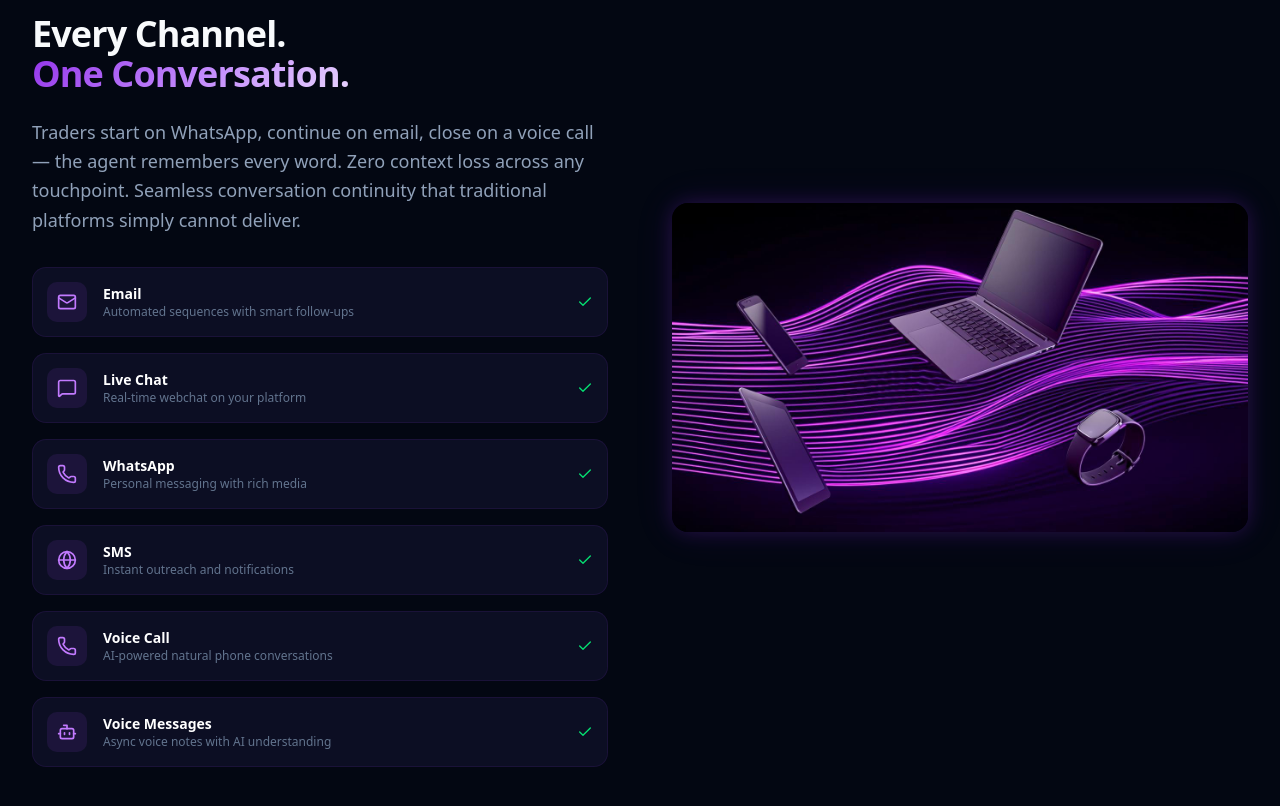
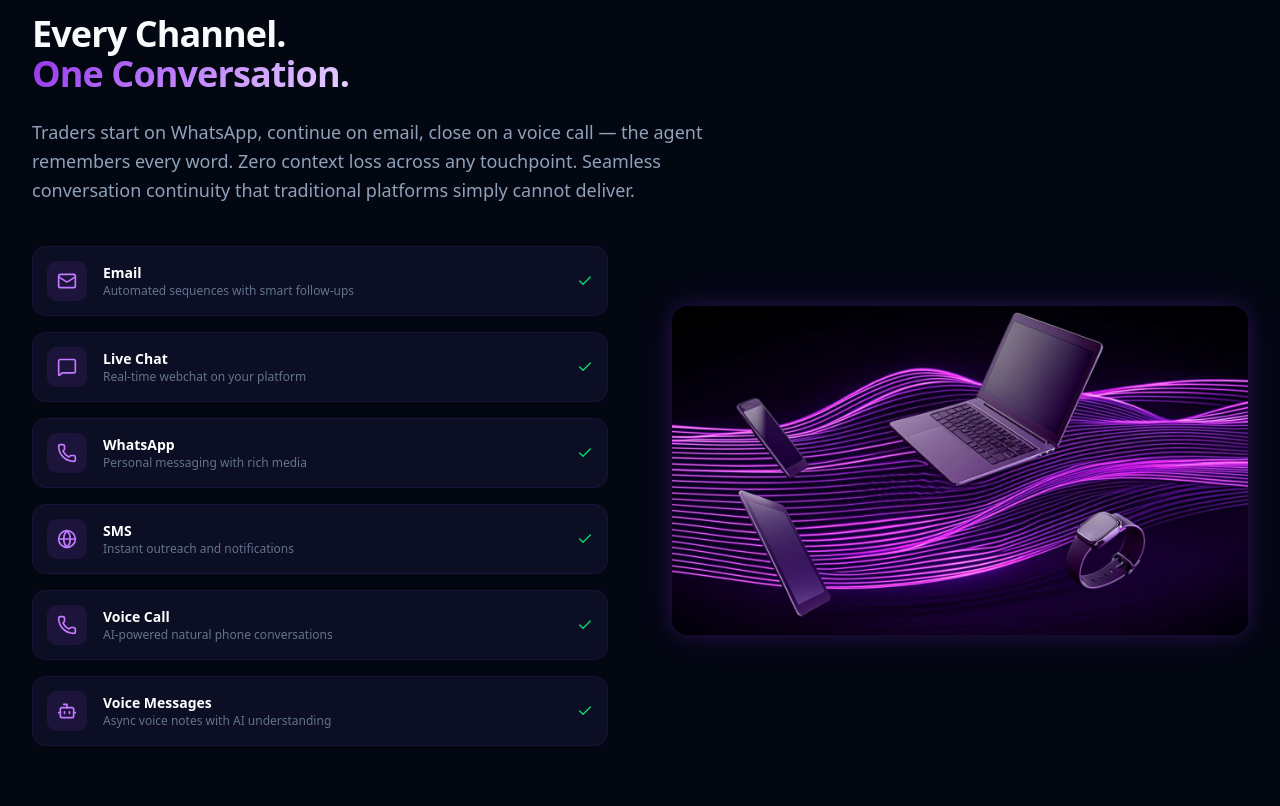
Before and after one commit to EzeCaz/finance-massapro, a Next.js app: page / in a window 1280 px wide. Shown: the part 4369-5175 px from the top of the page. Built offline with nearby package versions, Linux system fonts and the light colour scheme.

Commit message:
Align omni-channel image top to Live Chat row in channel list

```diff
--- a/src/app/page.tsx
+++ b/src/app/page.tsx
@@ -663,18 +663,22 @@ export default function Home() {
       {/* ═══════════ OMNI-CHANNEL ═══════════ */}
       <Section className="py-20 sm:py-28">
         <div className="max-w-7xl mx-auto px-4 sm:px-6 lg:px-8">
-          <div className="grid lg:grid-cols-2 gap-12 lg:gap-16 items-center">
-            <div className="order-2 lg:order-1">
+          {/* Header - full width */}
+          <div className="mb-10">
             <Badge variant="outline" className="mb-4 px-4 py-1.5 text-xs font-medium tracking-widest text-purple-300 border-purple-500/30 bg-purple-500/10">
               OMNI-CHANNEL
             </Badge>
             <h2 className="text-3xl sm:text-4xl font-bold tracking-tight mb-6">
               Every Channel.<br /><span className="gradient-text">One Conversation.</span>
             </h2>
-              <p className="text-lg text-slate-400 leading-relaxed mb-8">
+            <p className="text-lg text-slate-400 leading-relaxed max-w-2xl">
               Traders start on WhatsApp, continue on email, close on a voice call — the agent remembers every word. Zero context loss across any touchpoint. Seamless conversation continuity that traditional platforms simply cannot deliver.
             </p>
+          </div>
 
+          {/* List + Image row */}
+          <div className="grid lg:grid-cols-2 gap-12 lg:gap-16 items-start">
+            {/* Channel list */}
             <div className="space-y-4">
               {[
                 { channel: 'Email', desc: 'Automated sequences with smart follow-ups', icon: <Mail className="w-5 h-5" /> },
@@ -696,9 +700,9 @@ export default function Home() {
                 </div>
               ))}
             </div>
-            </div>
 
-            <div className="relative order-1 lg:order-2 self-center">
+            {/* Image - aligned to Live Chat (2nd item) top */}
+            <div className="relative self-start lg:mt-[3.75rem]">
               <motion.div
                 whileHover={{ scale: 1.02 }}
                 transition={{ duration: 0.3 }}
@@ -707,7 +711,7 @@ export default function Home() {
                 <img
                   src="/images/omnichannel.png"
                   alt="Omni-Channel Communication"
-                  className="w-full h-auto max-h-[480px] object-contain object-center"
+                  className="w-full h-auto object-contain object-top"
                 />
               </motion.div>
             </div>
```
Lines whose indentation alone changed are shown as unchanged.
